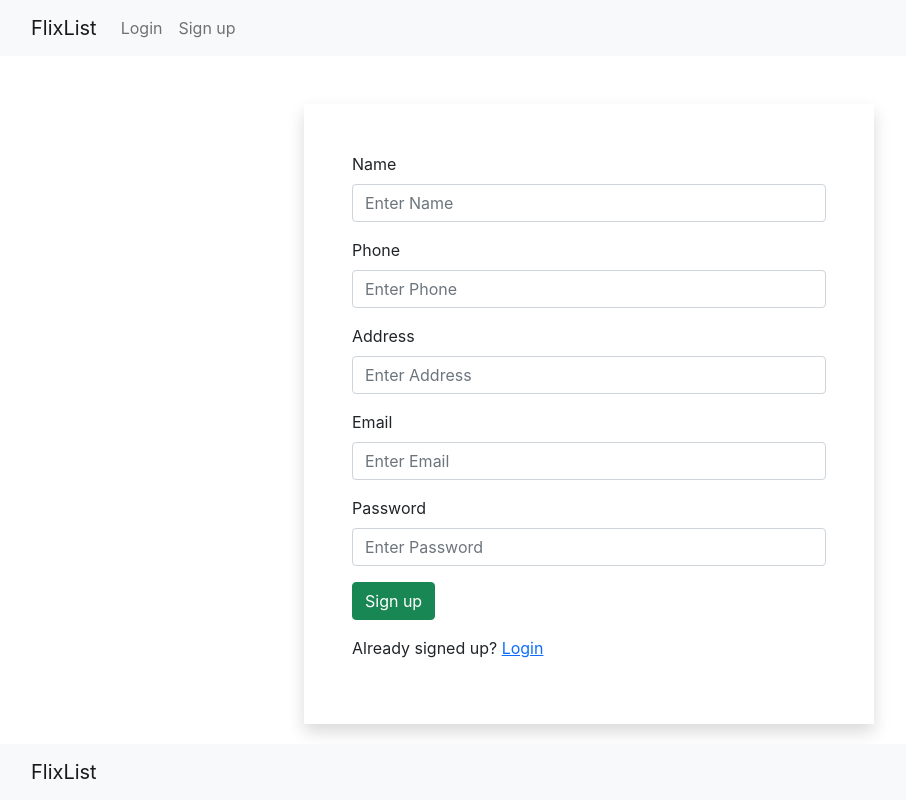
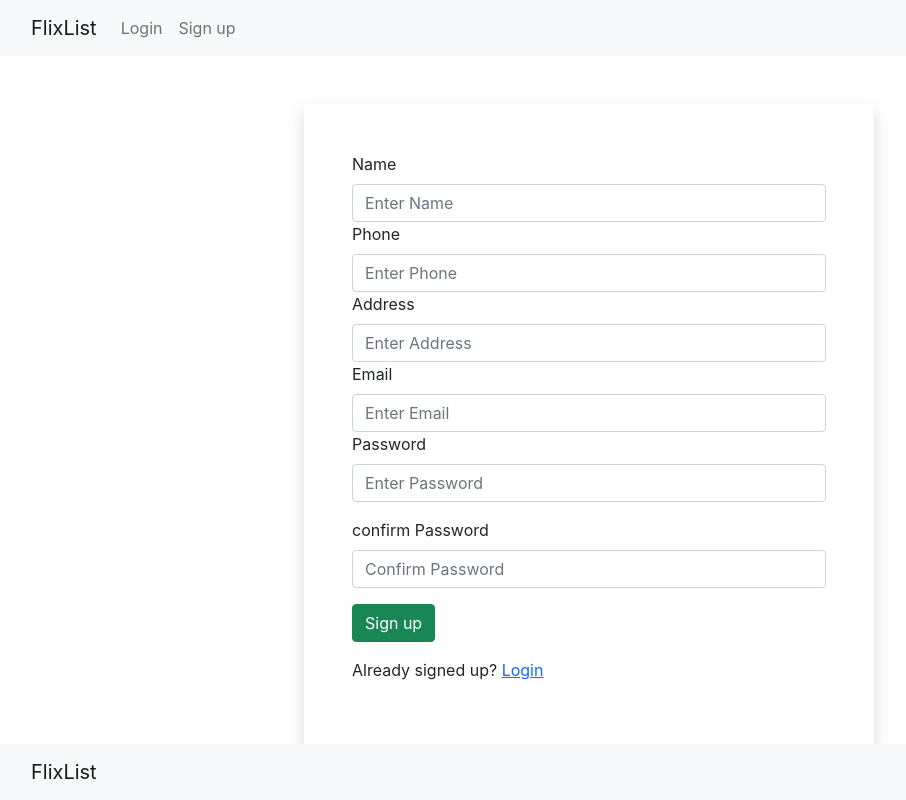
Before and after one commit to Alihussain-khan/flixlistclient, a React (Create React App) app: page /signin in a window 1280 px wide. Shown: the whole page, without its empty margins (51-957 px from the left). Built offline with nearby package versions, Linux system fonts and the light colour scheme.

Commit message:
formik and yup add

```diff
--- a/package.json
+++ b/package.json
@@ -7,11 +7,13 @@
     "@testing-library/react": "^13.4.0",
     "@testing-library/user-event": "^13.5.0",
     "axios": "^1.4.0",
+    "formik": "^2.4.2",
     "react": "^18.2.0",
     "react-dom": "^18.2.0",
     "react-router-dom": "^6.11.2",
     "react-scripts": "5.0.1",
-    "web-vitals": "^2.1.4"
+    "web-vitals": "^2.1.4",
+    "yup": "^1.2.0"
   },
   "scripts": {
     "start": "react-scripts start",
--- a/src/Pages/Login.js
+++ b/src/Pages/Login.js
@@ -33,11 +33,31 @@ const updateList = () => {
     try {
       axios.post('https://flixlistbackend-zosl.vercel.app/api/v1/auth/login', {email,password})
       .then(response => {
-        const data = response.data.user.email;
-        localStorage.setItem('email',JSON.stringify({data}))
-        let t = response.data.token
-        localStorage.setItem('token',JSON.stringify({t}))
-        navigate('/')
+
+        const info = response.data;
+        const message = info.message
+        console.log(message)
+
+        if(message == "password incorrect")
+        {
+          return alert("password incorrect")
+        }
+        if(message == "email or password required")
+        {
+          return alert("email or password required")
+        }
+        if(message == "email not found"){
+          return alert("user not found please sign up first")
+
+        }
+        else{
+              const data = response.data.user.email;
+              localStorage.setItem('email',JSON.stringify({data}))
+              let t = response.data.token
+              localStorage.setItem('token',JSON.stringify({t}))
+              navigate('/')
+         }
+
       })
   } catch (error) {
       console.log(error)
--- a/src/Pages/Signin.js
+++ b/src/Pages/Signin.js
@@ -4,35 +4,28 @@ import { Link } from 'react-router-dom'
 import { useState } from 'react'
 import { useNavigate } from "react-router-dom";
 import axios from "axios";
+import { useFormik } from 'formik';
+import { signUpSchema } from '../schemas/signup';
 
 
-
-
-const Singin = () => {
-    const navigate = useNavigate();
-
-    const [inputText, setInputText] = useState({
+const initialValues = {
     name:"",
     phone:"",
     address:"",
     email:"",
-        password:""
-    })
-
-    const handler = (e) => {
-
-        setInputText({...inputText, [e.target.name]:e.target.value})
-        console.log(inputText)
+    password:"",
+    cpassword:""
 }
 
-    const updateList = () => {
-        if(inputText.name!="" && inputText.phone!="" && inputText.address!="" && inputText.email!="" && inputText.password!=""){
-        const {name, phone, address, email, password} = inputText
-        console.log(name)
-        console.log(phone)
-        console.log(address)
-        console.log(email)
-        console.log(password)
+const Singin = () => {
+    const navigate = useNavigate();
+    // formik stuff
+
+    const formik = useFormik({
+        initialValues:initialValues,
+        validationSchema:signUpSchema,
+        onSubmit : (values)=>{
+            const {name, phone, address, email, password} = values
             try {
                 axios.post('https://flixlistbackend-zosl.vercel.app/api/v1/auth/register', {name, phone, address, email,password})
                 .then(response => {
@@ -61,22 +54,80 @@ const Singin = () => {
                 console.log(error)
                 console.log("axios has issues")
             }
+        }
+    })
 
 
 
-        // setInputText({  name:"",
-        // phone:"",
-        // address:"",
-        // email:"",
-        // password:""})
+    // old working stuff
+    // const navigate = useNavigate();
+
+    // const [inputText, setInputText] = useState({
+    //     name:"",
+    //     phone:"",
+    //     address:"",
+    //     email:"",
+    //     password:""
+    // })
+
+    // const handler = (e) => {
+
+    //     setInputText({...inputText, [e.target.name]:e.target.value})
+    //     console.log(inputText)
+    // }
+
+    // const updateList = () => {
+    //     if(inputText.name!="" && inputText.phone!="" && inputText.address!="" && inputText.email!="" && inputText.password!=""){
+    //     const {name, phone, address, email, password} = inputText
+    //     console.log(name)
+    //     console.log(phone)
+    //     console.log(address)
+    //     console.log(email)
+    //     console.log(password)
+    //     try {
+    //         axios.post('https://flixlistbackend-zosl.vercel.app/api/v1/auth/register', {name, phone, address, email,password})
+    //         .then(response => {
+    //             const data = response.data;
+    //             const message = data.message
+    //             console.log(message)
+
+    //             if(message == "user already exists")
+    //             {
+    //                alert("user already exists")
+    //             }
+    //             if(message == "change phone number")
+    //             {
+    //                alert("change phone number")
+    //             }
+    //             if(message == "user created successfully"){
+    //                 navigate('/login')
+    //             }
+
+    //           })
+    //           .catch(function (error) {
+    //             console.log(error);
+    //             console.log("bad1")
+    //           });
+    //     } catch (error) {
+    //         console.log(error)
+    //         console.log("axios has issues")
+    //     }
+
+
+
+    //     // setInputText({  name:"",
+    //     // phone:"",
+    //     // address:"",
+    //     // email:"",
+    //     // password:""})
 
 
 
 
-    }
-        else{alert("one of the fields is empty")}
+    // }
+    //     else{alert("one of the fields is empty")}
 
-    }
+    // }
 
 
 
@@ -89,27 +140,39 @@ const Singin = () => {
     <div className='row'>
         <div className='col-md-3'></div>
         <div className='shadow col-md-6  p-5 my-5  mrgin'>
-            <div className="mb-3">
+            <div className="">
                 <label  className="form-label">Name</label>
-                <input type="text" className="form-control" name="name" placeholder="Enter Name" value={inputText.name} onChange={handler}  />
+                <input type="text" className="form-control" name="name" placeholder="Enter Name" value={formik.values.name} onChange={formik.handleChange}  />
             </div>
-            <div className="mb-3">
+            {formik.errors.name && formik.touched.name ? <div style={{color:"red"}} className="form-text mb-3">{formik.errors.name}</div> : null}
+            <div className="">
                 <label htmlFor="exampleInputEmail1" className="form-label">Phone</label>
-                <input type="text" className="form-control" name="phone" placeholder="Enter Phone" value={inputText.phone} onChange={handler} />
+                <input type="text" className="form-control" name="phone" placeholder="Enter Phone" value={formik.values.phone} onChange={formik.handleChange} />
             </div>
-            <div className="mb-3">
+            {formik.errors.phone && formik.touched.phone ? <div style={{color:"red"}} className="form-text mb-3">{formik.errors.phone}</div> : null}
+            <div className="">
                 <label htmlFor="exampleInputEmail1" className="form-label">Address</label>
-                <input type="text" className="form-control" name="address" placeholder="Enter Address" value={inputText.address} onChange={handler} />
+                <input type="text" className="form-control" name="address" placeholder="Enter Address" value={formik.values.address} onChange={formik.handleChange} />
             </div>
-            <div className="mb-3">
+            {formik.errors.address && formik.touched.address ? <div style={{color:"red"}} className="form-text mb-3">{formik.errors.address}</div> : null}
+            <div className="">
                 <label htmlFor="exampleInputEmail1" className="form-label">Email    </label>
-                <input type="email" className="form-control" name="email" placeholder="Enter Email" value={inputText.email} onChange={handler} />
+                <input type="email" className="form-control" name="email" placeholder="Enter Email" value={formik.values.email} onChange={formik.handleChange} />
             </div>
+            {formik.errors.email && formik.touched.email ? <div style={{color:"red"}} className="form-text mb-3">{formik.errors.email}</div> : null}
             <div className="mb-3">
                 <label htmlFor="exampleInputPassword1" className="form-label">Password</label>
-                <input type="password" className="form-control" name="password" placeholder="Enter Password" value={inputText.password} onChange={handler}/>
+                <input type="password" className="form-control" name="password" placeholder="Enter Password" value={formik.values.password} onChange={formik.handleChange}/>
             </div>
-            <button  className="btn btn-success" onClick={updateList}>Sign up</button>
+            {formik.errors.password && formik.touched.password ? <div style={{color:"red"}} className="form-text mb-3">{formik.errors.password}</div> : null}
+
+            <div className="mb-3">
+                <label htmlFor="exampleInputPassword2" className="form-label">confirm Password</label>
+                <input type="password" className="form-control" name="cpassword" placeholder="Confirm Password" value={formik.values.cpasswordpassword} onChange={formik.handleChange}/>
+            </div>
+            {formik.errors.cpassword && formik.touched.cpassword ? <div style={{color:"red"}} className="form-text mb-3">{formik.errors.cpassword}</div> : null}
+
+            <button  className="btn btn-success" type="submit" onClick={formik.handleSubmit}>Sign up</button>
             <br/>
             <p className='mt-3'>Already signed up? <Link to="/login">Login</Link> </p>
         </div>
--- /dev/null
+++ b/src/schemas/signup.js
@@ -0,0 +1,10 @@
+import * as yup from 'yup'
+
+export const signUpSchema = yup.object({
+    name:yup.string().min(3).max(20).required("Please enter your name"),
+    phone:yup.string().min(11).max(13).required("Please enter your phone"),
+    address:yup.string().min(5).required("Please enter your address"),
+    email:yup.string().email().required("Please enter your email"),
+    password:yup.string().min(8).required("Please enter your password"),
+    cpassword:yup.string().required("please confirm password").oneOf([yup.ref('password'), null], "password must match")
+})
```
Also changed, not shown: 1 other file (tests, documents, lock files or other folders). Lines whose indentation alone changed are shown as unchanged.
